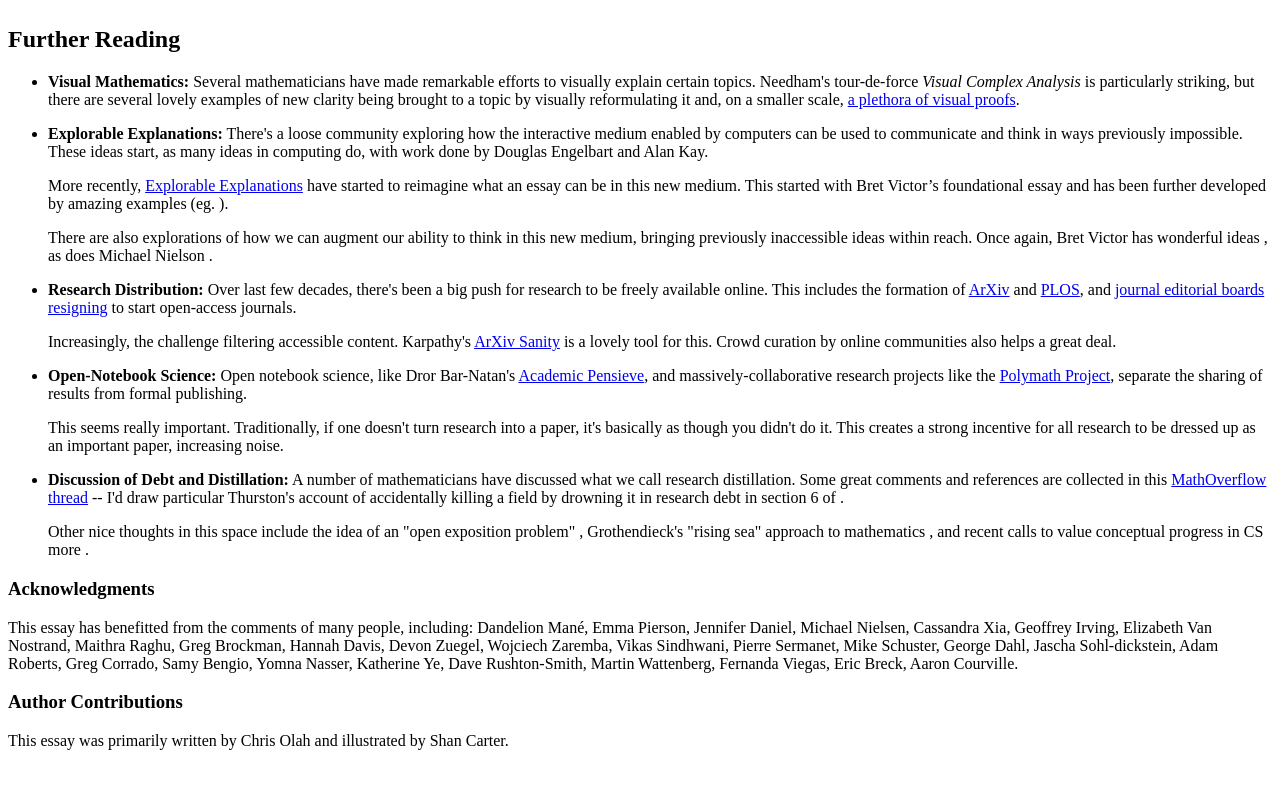
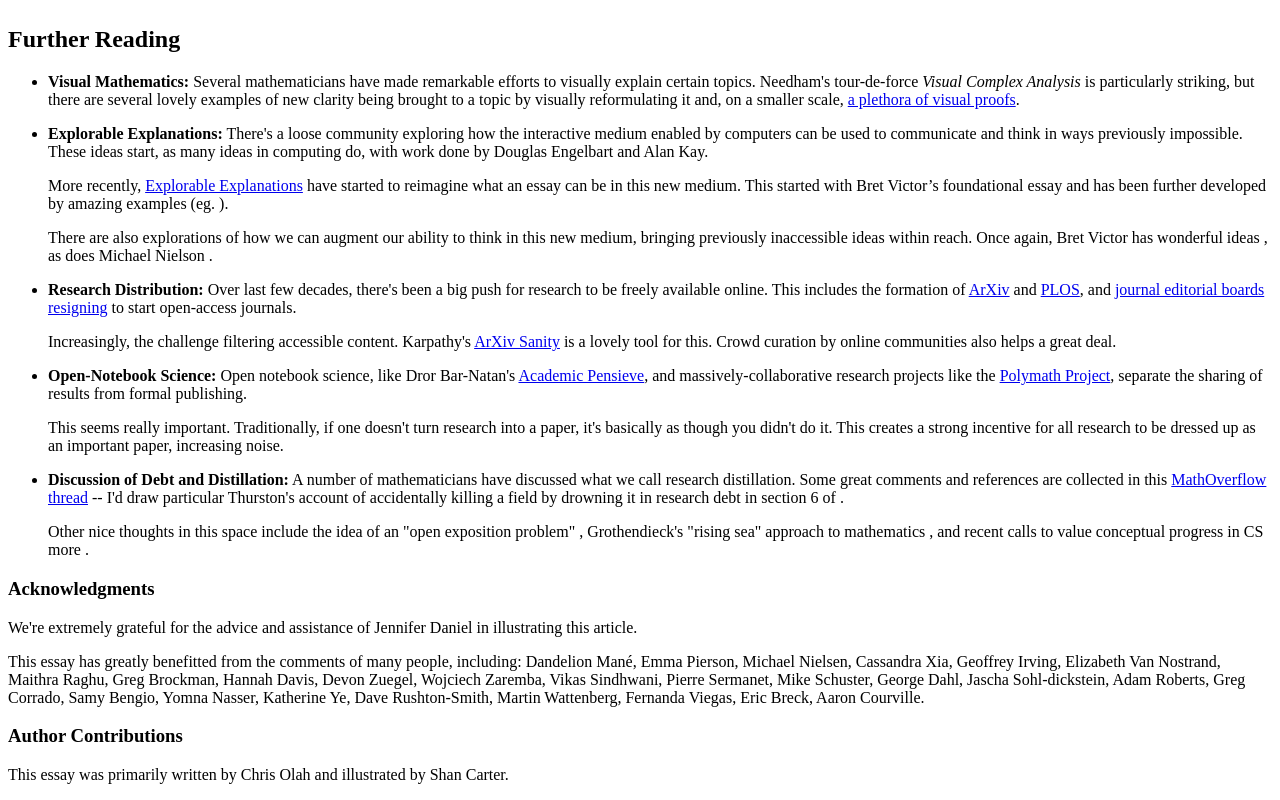
Before and after one commit to distillpub/post--research-debt, a website: page public/index.html in a window 1280 px wide. Shown: the part 5912-6712 px from the top of the page. Before the commit the page ends 6678 px from the top, so only its background shows below. Drawn offline with Linux system fonts and the light colour scheme.

Commit message:
improve acknowledgments

```diff
--- a/public/index.html
+++ b/public/index.html
@@ -239,7 +239,8 @@
 </dt-article>
 <dt-appendix class="centered">
   <h3>Acknowledgments</h3>
-  <p>This essay has benefitted from the comments of many people, including: Dandelion Mané, Emma Pierson, Jennifer Daniel, Michael Nielsen, Cassandra Xia, Geoffrey Irving, Elizabeth Van Nostrand, Maithra Raghu, Greg Brockman, Hannah Davis, Devon Zuegel, Wojciech Zaremba, Vikas Sindhwani, Pierre Sermanet, Mike Schuster, George Dahl, Jascha Sohl-dickstein, Adam Roberts, Greg Corrado, Samy Bengio, Yomna Nasser, Katherine Ye, Dave Rushton-Smith, Martin Wattenberg, Fernanda Viegas, Eric Breck,	Aaron Courville. </p>
+  <p>We're extremely grateful for the advice and assistance of Jennifer Daniel in illustrating this article. </p>
+  <p>This essay has greatly benefitted from the comments of many people, including: Dandelion Mané, Emma Pierson, Michael Nielsen, Cassandra Xia, Geoffrey Irving, Elizabeth Van Nostrand, Maithra Raghu, Greg Brockman, Hannah Davis, Devon Zuegel, Wojciech Zaremba, Vikas Sindhwani, Pierre Sermanet, Mike Schuster, George Dahl, Jascha Sohl-dickstein, Adam Roberts, Greg Corrado, Samy Bengio, Yomna Nasser, Katherine Ye, Dave Rushton-Smith, Martin Wattenberg, Fernanda Viegas, Eric Breck,	Aaron Courville. </p>
 
   <h3>Author Contributions</h3>
   <p>This essay was primarily written by Chris Olah and illustrated by Shan Carter.</p>
```
